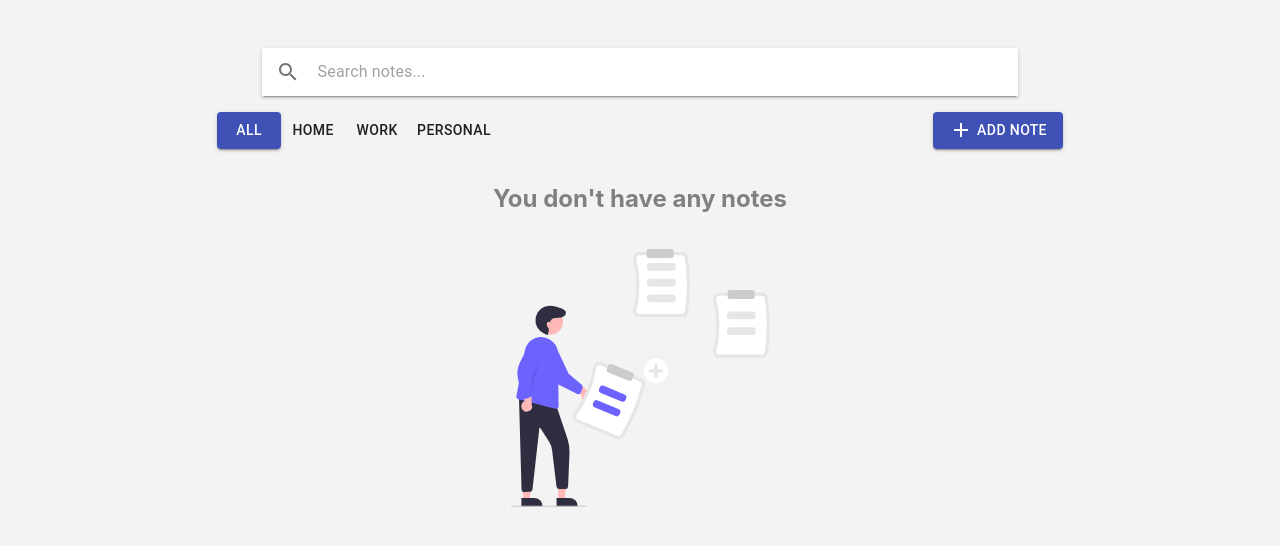
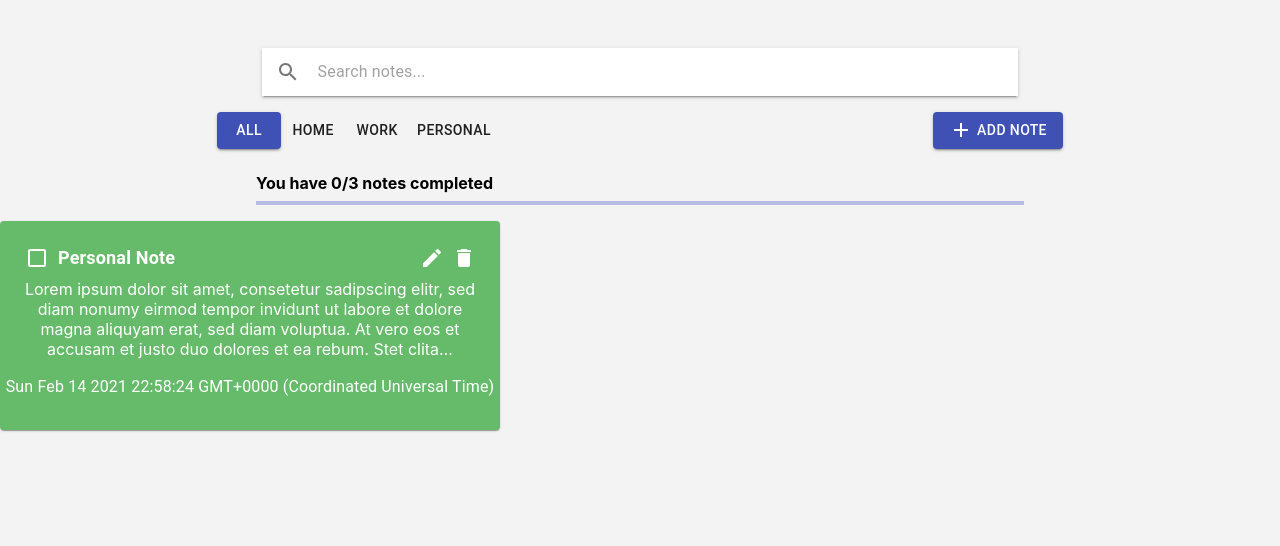
Before and after one commit to Jwing28/notes-app, a React (Create React App) app: page / in a window 1280 px wide. Shown: the top 546 px of the page. Built offline with nearby package versions, Linux system fonts and the light colour scheme.

Commit message:
Update Note component

```diff
--- a/src/components/NewNote.js
+++ b/src/components/NewNote.js
@@ -123,7 +123,7 @@ const categories = [
   },
   {
     value: 'Personal',
-    text: 'Personal`',
+    text: 'Personal',
   },
 ];
 
@@ -156,9 +156,9 @@ const NewNote = ({ open, handleAdd, onClose }) => {
             <MenuItem value='' selected>
               <em>None</em>
             </MenuItem>
-            <MenuItem value={10}>Ten</MenuItem>
-            <MenuItem value={20}>Twenty</MenuItem>
-            <MenuItem value={30}>Thirty</MenuItem>
+            {categories.map((category) => (
+              <MenuItem value={category.value}>{category.text}</MenuItem>
+            ))}
           </Select>
         </StyledFormControl>
       </StyledContainer>
--- a/src/components/Note.js
+++ b/src/components/Note.js
@@ -1,15 +1,55 @@
-import React, { useReducer, useState } from 'react';
-import { makeStyles } from '@material-ui/core/styles';
-import Button from '@material-ui/core/Button';
+import React, { useState } from 'react';
+import { makeStyles, withStyles } from '@material-ui/core/styles';
 import Card from '@material-ui/core/Card';
 import CardActions from '@material-ui/core/CardActions';
 import CardContent from '@material-ui/core/CardContent';
 import Typography from '@material-ui/core/Typography';
 import Checkbox from '@material-ui/core/Checkbox';
+import { styled as styledMui } from '@material-ui/core/styles';
+import styled from 'styled-components';
+import DeleteIcon from '@material-ui/icons/Delete';
+import EditIcon from '@material-ui/icons/Edit';
+
+// Styled-components
+const ActionsContainer = styled.div`
+  display: flex;
+  justify-content: space-between;
+`;
+
+const CompletedContainer = styled.div`
+  display: flex;
+  align-items: center;
+`;
+
+const ChangesContainer = styled.div`
+  display: flex;
+`;
+
+// Styled Mui components
+const StyledCard = styledMui(Card)({
+  backgroundColor: '#66BB6A',
+});
+
+const StyledCardContent = styledMui(CardContent)({
+  display: 'flex',
+  flexDirection: 'column',
+});
+
+const WhiteCheckbox = withStyles({
+  root: {
+    color: 'white',
+    '&$checked': {
+      color: 'lightgray',
+    },
+  },
+  checked: {},
+})((props) => <Checkbox color='default' {...props} />);
 
 const useStyles = makeStyles({
   root: {
-    minWidth: 275,
+    maxWidth: 500,
+    color: 'white',
+    minHeight: 50,
   },
   bullet: {
     display: 'inline-block',
@@ -17,7 +57,11 @@ const useStyles = makeStyles({
     transform: 'scale(0.8)',
   },
   title: {
-    fontSize: 14,
+    fontSize: 18,
+    fontWeight: 'bold',
+    textAlign: 'left',
+    color: 'white',
+    marginBottom: '0',
   },
   pos: {
     marginBottom: 12,
@@ -26,19 +70,26 @@ const useStyles = makeStyles({
 
 const currentDate = new Date();
 
-const Note = ({ date = currentDate, description, title }) => {
+const Note = ({ noteContents = {}, noteType = '' }) => {
+  const { date, description, isComplete, title } = noteContents;
+  console.log(noteContents);
   const [checked, setChecked] = useState(false);
   const classes = useStyles();
   const bull = <span className={classes.bullet}>•</span>;
 
   const handleChange = () => {};
-
+  /*
+  checkbox title    action keys
+  description
+  date
+*/
   return (
-    <Card className={classes.root}>
-      <CardContent>
-        <div>
-          <div>
-            <Checkbox
+    <StyledCard className={classes.root}>
+      <StyledCardContent>
+        <ActionsContainer>
+          <CompletedContainer>
+            <WhiteCheckbox
+              iconStyle={{ fill: 'white' }}
               checked={checked}
               onChange={handleChange}
               inputProps={{ 'aria-label': 'primary checkbox' }}
@@ -50,19 +101,20 @@ const Note = ({ date = currentDate, description, title }) => {
             >
               {title}
             </Typography>
-          </div>
-          <div>
+          </CompletedContainer>
+          <ChangesContainer>
             <CardActions>
-              <Button size='small'>Learn More</Button>
+              <EditIcon style={{ color: 'white' }} />
+              <DeleteIcon style={{ color: 'white' }} />
             </CardActions>
-          </div>
-        </div>
+          </ChangesContainer>
+        </ActionsContainer>
         <div>{description}</div>
-      </CardContent>
-      <Typography className={classes.title} color='textSecondary' gutterBottom>
+      </StyledCardContent>
+      <Typography className={classes.root} color='textSecondary' gutterBottom>
         {date}
       </Typography>
-    </Card>
+    </StyledCard>
   );
 };
 
--- a/src/pages/Main.js
+++ b/src/pages/Main.js
@@ -7,14 +7,42 @@ import Search from '../components/Search';
 import styled from 'styled-components';
 
 import Notes from '../components/Notes';
-import { ReactComponent as EmptyNotes } from '../assets/add-note-illustration.svg';
+import { ReactComponent as EmptyNotesIcon } from '../assets/add-note-illustration.svg';
 import { Modal } from '@material-ui/core';
 import NewNote from '../components/NewNote';
+import Note from '../components/Note';
+
+const initialNotes = {
+  home: {
+    isComplete: false,
+    title: 'Home Note',
+    description:
+      'Lorem ipsum dolor sit amet, consetetur sadipscing elitr, sed diam nonumy eirmod tempor invidunt ut labore et dolore magna aliquyam erat, sed diam voluptua. At vero eos et accusam et justo duo dolores et ea rebum. Stet clita…',
+    date: new Date().toString(),
+  },
+
+  work: {
+    isComplete: false,
+    title: 'Work Note',
+    description:
+      'Lorem ipsum dolor sit amet, consetetur sadipscing elitr, sed diam nonumy eirmod tempor invidunt ut labore et dolore magna aliquyam erat, sed diam voluptua. At vero eos et accusam et justo duo dolores et ea rebum. Stet clita…',
+    date: new Date().toString(),
+  },
+
+  personal: {
+    isComplete: false,
+    title: 'Personal Note',
+    description:
+      'Lorem ipsum dolor sit amet, consetetur sadipscing elitr, sed diam nonumy eirmod tempor invidunt ut labore et dolore magna aliquyam erat, sed diam voluptua. At vero eos et accusam et justo duo dolores et ea rebum. Stet clita…',
+    date: new Date().toString(),
+  },
+};
 
 const initialState = {
-  home: [],
-  work: [],
-  personal: [],
+  home: [initialNotes.home],
+  work: [initialNotes.work],
+  personal: [initialNotes.personal],
+  completedNotes: 0,
 };
 
 // styled-components
@@ -31,6 +59,11 @@ const EmptyNotesMessage = styled.h1`
 const FiltersContainer = styled.div`
   display: flex;
   justify-content: center;
+`;
+
+const ProgressContainer = styled.div`
+  width: 60%;
+  margin: 1rem auto;
 `;
 
 const SearchContainer = styled.div`
@@ -66,8 +99,9 @@ const reducer = (state, action) => {
 const Main = () => {
   const [showNote, setShowNote] = useState(false);
   const [state, dispatch] = useReducer(reducer, initialState);
-  const { completedNotes, totalNotes } = state;
-
+  const { completedNotes, home, work, personal } = state;
+  const totalNotes = home.length + personal.length + work.length;
+  console.log({ state });
   // user of note component will handle its appearance. but note itself will handle form state.
   const handleAddNote = () => setShowNote(true);
   const handleCloseNote = () => setShowNote(false);
@@ -100,6 +134,18 @@ const Main = () => {
             &nbsp;ADD NOTE
           </Button>
         </ActionsContainer>
+        <ProgressContainer>
+          <div
+            style={{
+              textAlign: 'left',
+              fontWeight: 'bold',
+              padding: '0.5rem 0',
+            }}
+          >
+            You have {completedNotes}/{totalNotes} notes completed
+          </div>
+          <LinearProgress variant='determinate' value={0} />
+        </ProgressContainer>
       </div>
       {/* <LinearProgress variant='determinate' value={0} />
       <h3>
@@ -108,8 +154,14 @@ const Main = () => {
       <Notes /> */}
       {/* {if there are no notes, show the 'you donnt have any notes'} */}
       {/* {if there}  */}
-      <EmptyNotesMessage>You don't have any notes</EmptyNotesMessage>
-      <EmptyNotes />
+      {totalNotes ? (
+        <Note noteType='' noteContents={personal[0]} />
+      ) : (
+        <>
+          <EmptyNotesMessage>You don't have any notes</EmptyNotesMessage>
+          <EmptyNotesIcon />
+        </>
+      )}
       <Modal open={showNote} aria-labelledby='add note modal'>
         <NewNote onClose={handleCloseNote} />
       </Modal>
```
